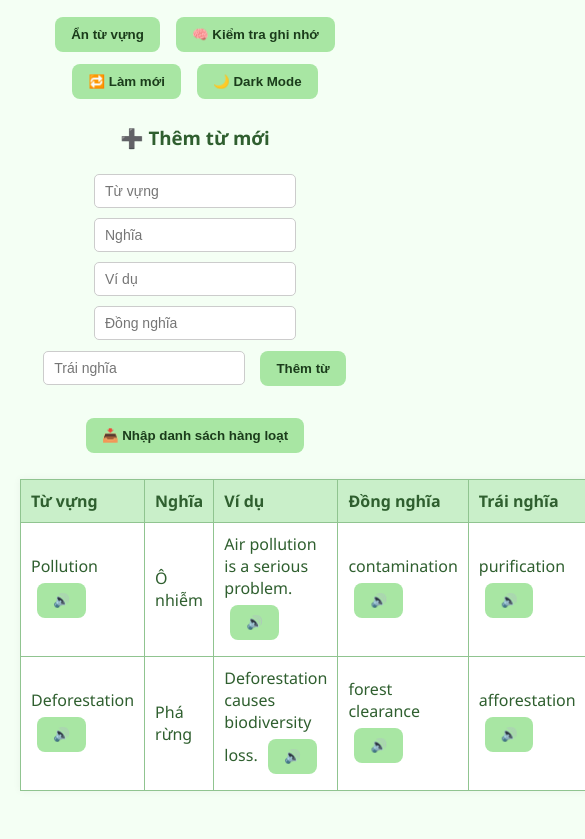
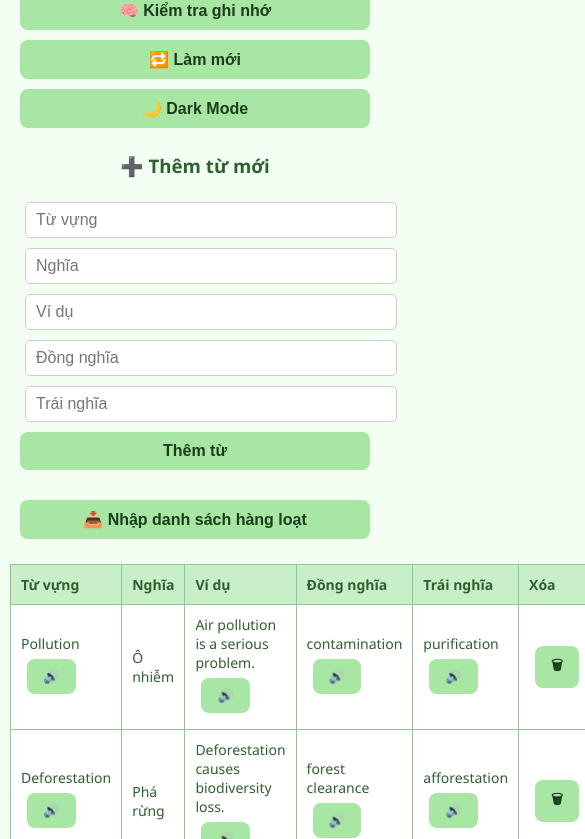
Before and after one commit to LeDat113/hoctuvung, a plain HTML site: page index.html in a window 390 px wide. Shown: the part 138-977 px from the top of the page, 585 px wide, since content can reach past the window. Drawn offline with Linux system fonts and the light colour scheme.

Commit message:
style.css

```diff
--- a/style.css
+++ b/style.css
@@ -154,3 +154,50 @@ tr:hover {
   background-color: #2d2d2d;
   border-color: #4caf50;
 }
+
+/* Mobile responsive tweaks */
+@media (max-width: 600px) {
+  body {
+    padding: 10px;
+  }
+
+  h1 {
+    font-size: 1.4em;
+  }
+
+  input[type="text"], textarea {
+    width: 100%;
+    font-size: 16px;
+  }
+
+  .controls button,
+  .add-word button,
+  .bulk-input button {
+    width: 100%;
+    margin: 5px 0;
+    font-size: 16px;
+  }
+
+  table {
+    font-size: 14px;
+    width: 100%;
+  }
+
+  #quizContainer {
+    width: 100%;
+    padding: 15px;
+  }
+
+  #quizInput {
+    width: 100%;
+    font-size: 16px;
+  }
+
+  #quizWord {
+    font-size: 1.2em;
+  }
+
+  .add-word, .controls, .bulk-input {
+    padding: 0 10px;
+  }
+}
```
